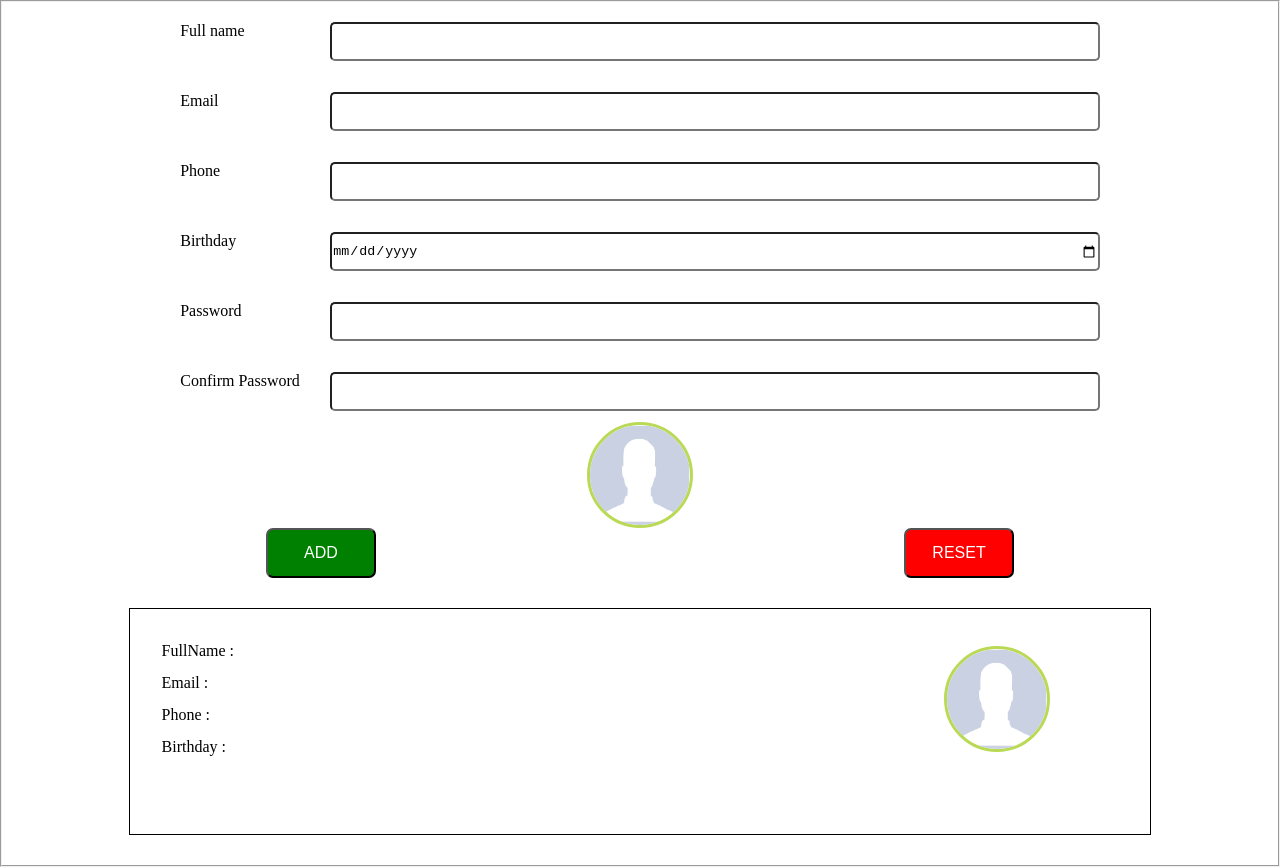
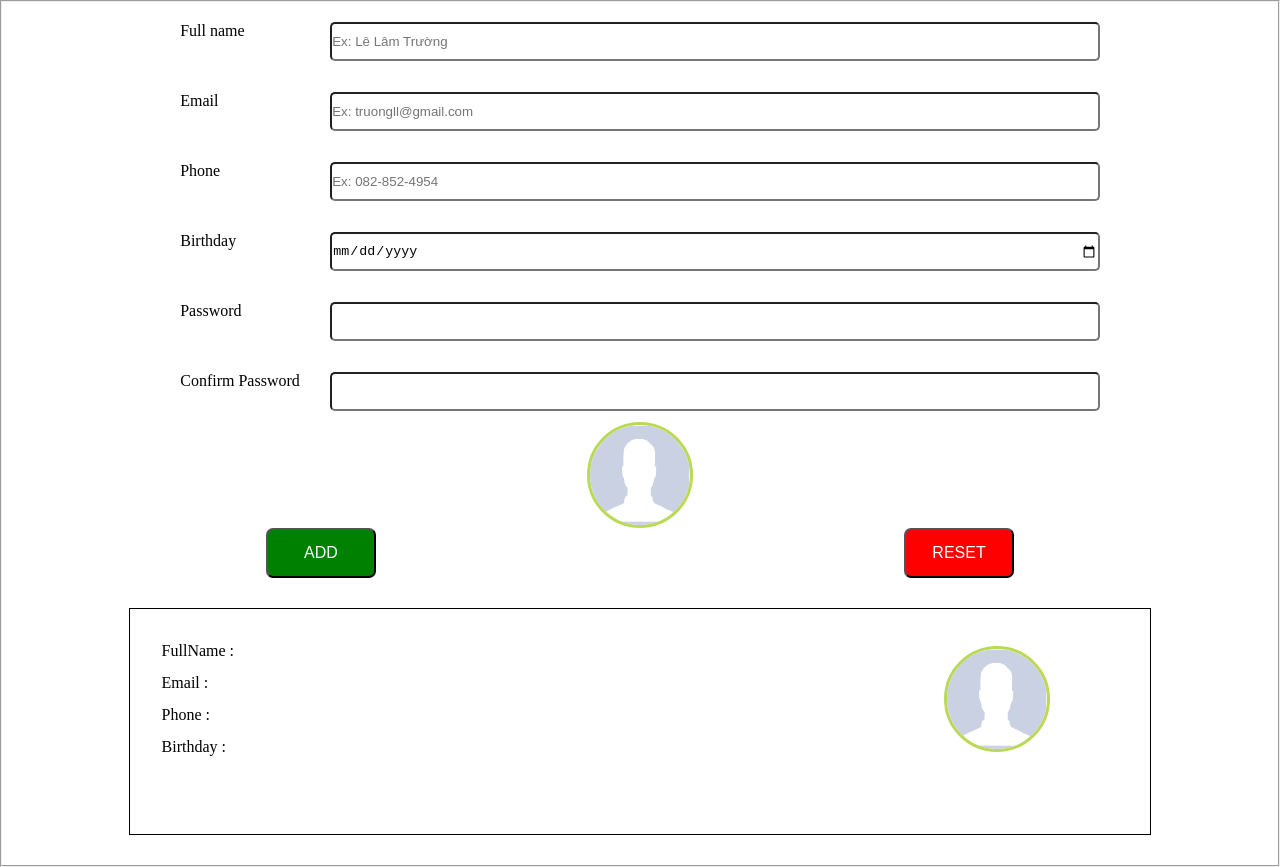
Before and after one commit to skymtp0503/javascript, a plain HTML site: page source/bt1/index.html in a window 1280 px wide. Drawn offline with Linux system fonts and the light colour scheme.

Commit message:
last commit

```diff
--- a/source/bt1/index.html
+++ b/source/bt1/index.html
@@ -13,17 +13,17 @@
             <div class="input">
                 <div class="form-item">
                     <label class="control-label"  for="fullname">Full name</label>
-                    <input type="text" id="fullname" name="fullname" placeholder="">
+                    <input type="text" id="fullname" name="fullname" placeholder="Ex: Lê Lâm Trường">
                     <span class="form-error" id="fullname-error">&nbsp;</span>
                 </div>
                 <div class="form-item">
                     <label class="control-label"  for="email">Email</label>
-                    <input type="email" id="email" name="email" placeholder="">
+                    <input type="email" id="email" name="email" placeholder="Ex: truongll@gmail.com">
                     <span class="form-error" id="email-error">&nbsp;</span>
                 </div>
                 <div class="form-item">
                     <label class="control-label"  for="phone">Phone</label>
-                    <input type="tel" id="phone" name="phone" placeholder="">
+                    <input type="tel" id="phone" name="phone" placeholder="Ex: 082-852-4954">
                     <span class="form-error" id="phone-error">&nbsp;</span>
                 </div>
                 <div class="form-item">
```
